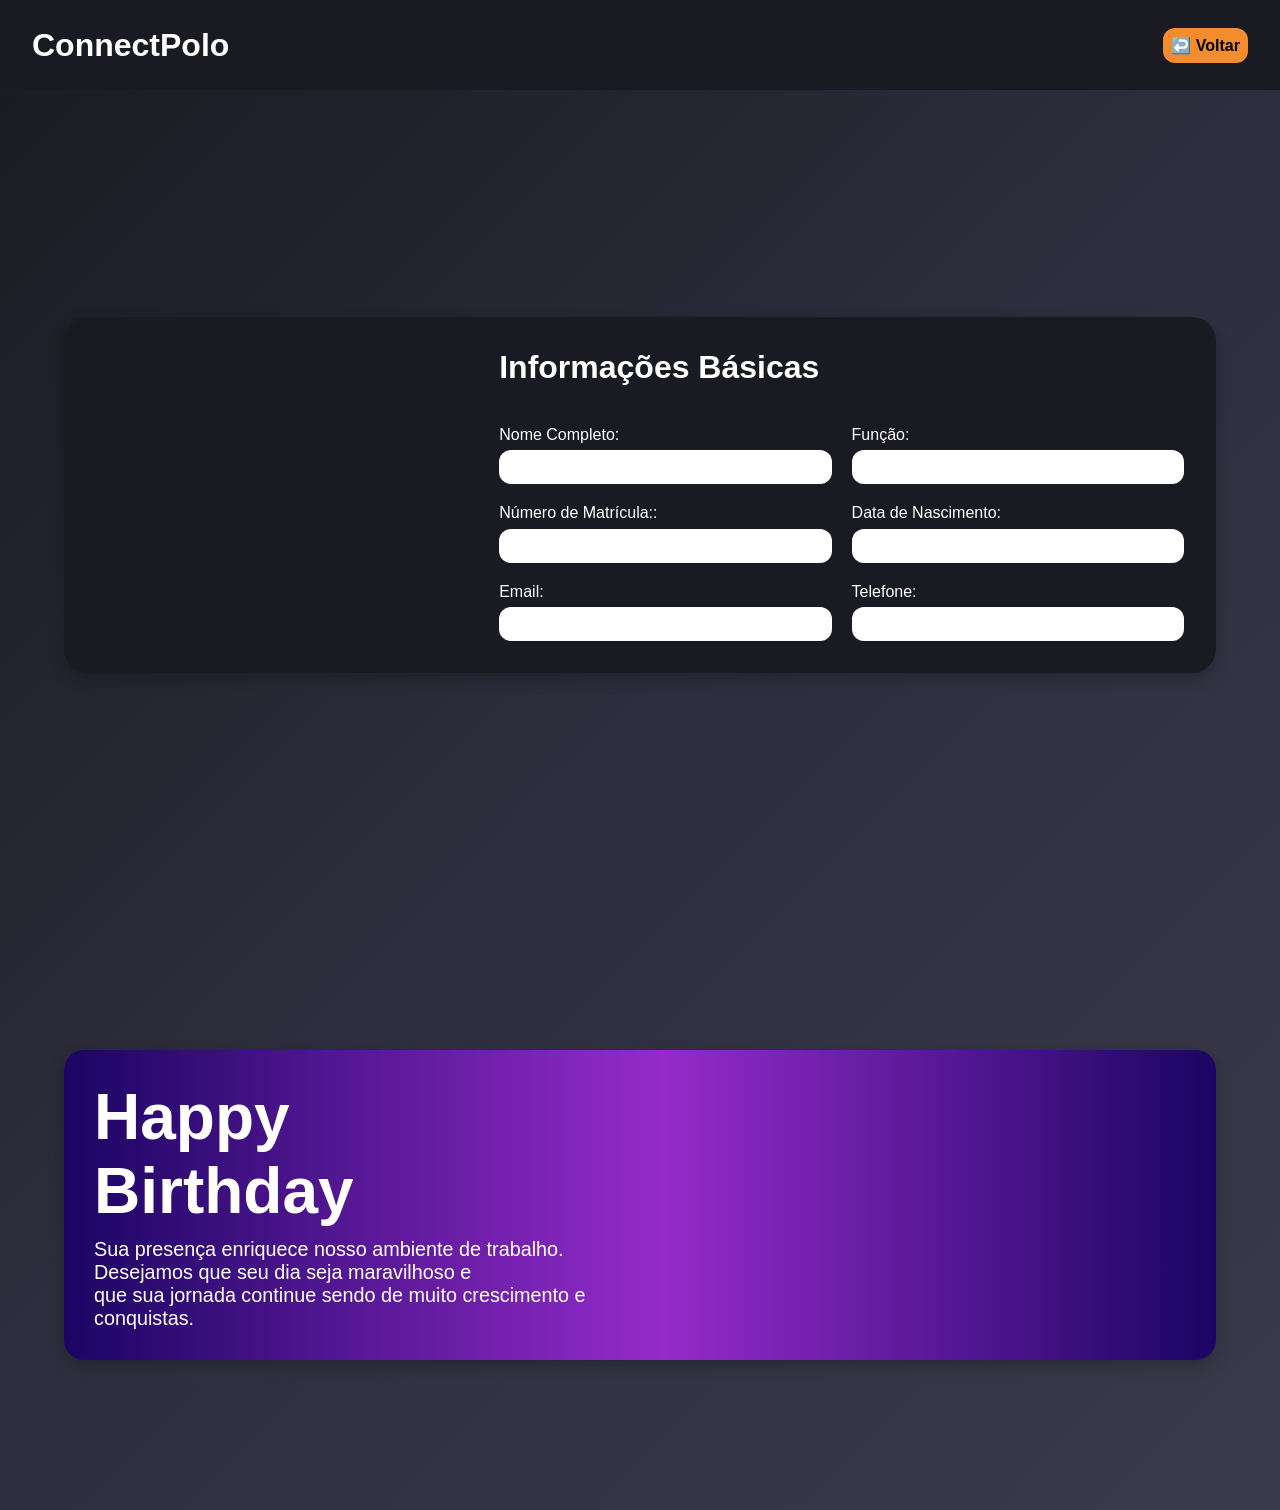
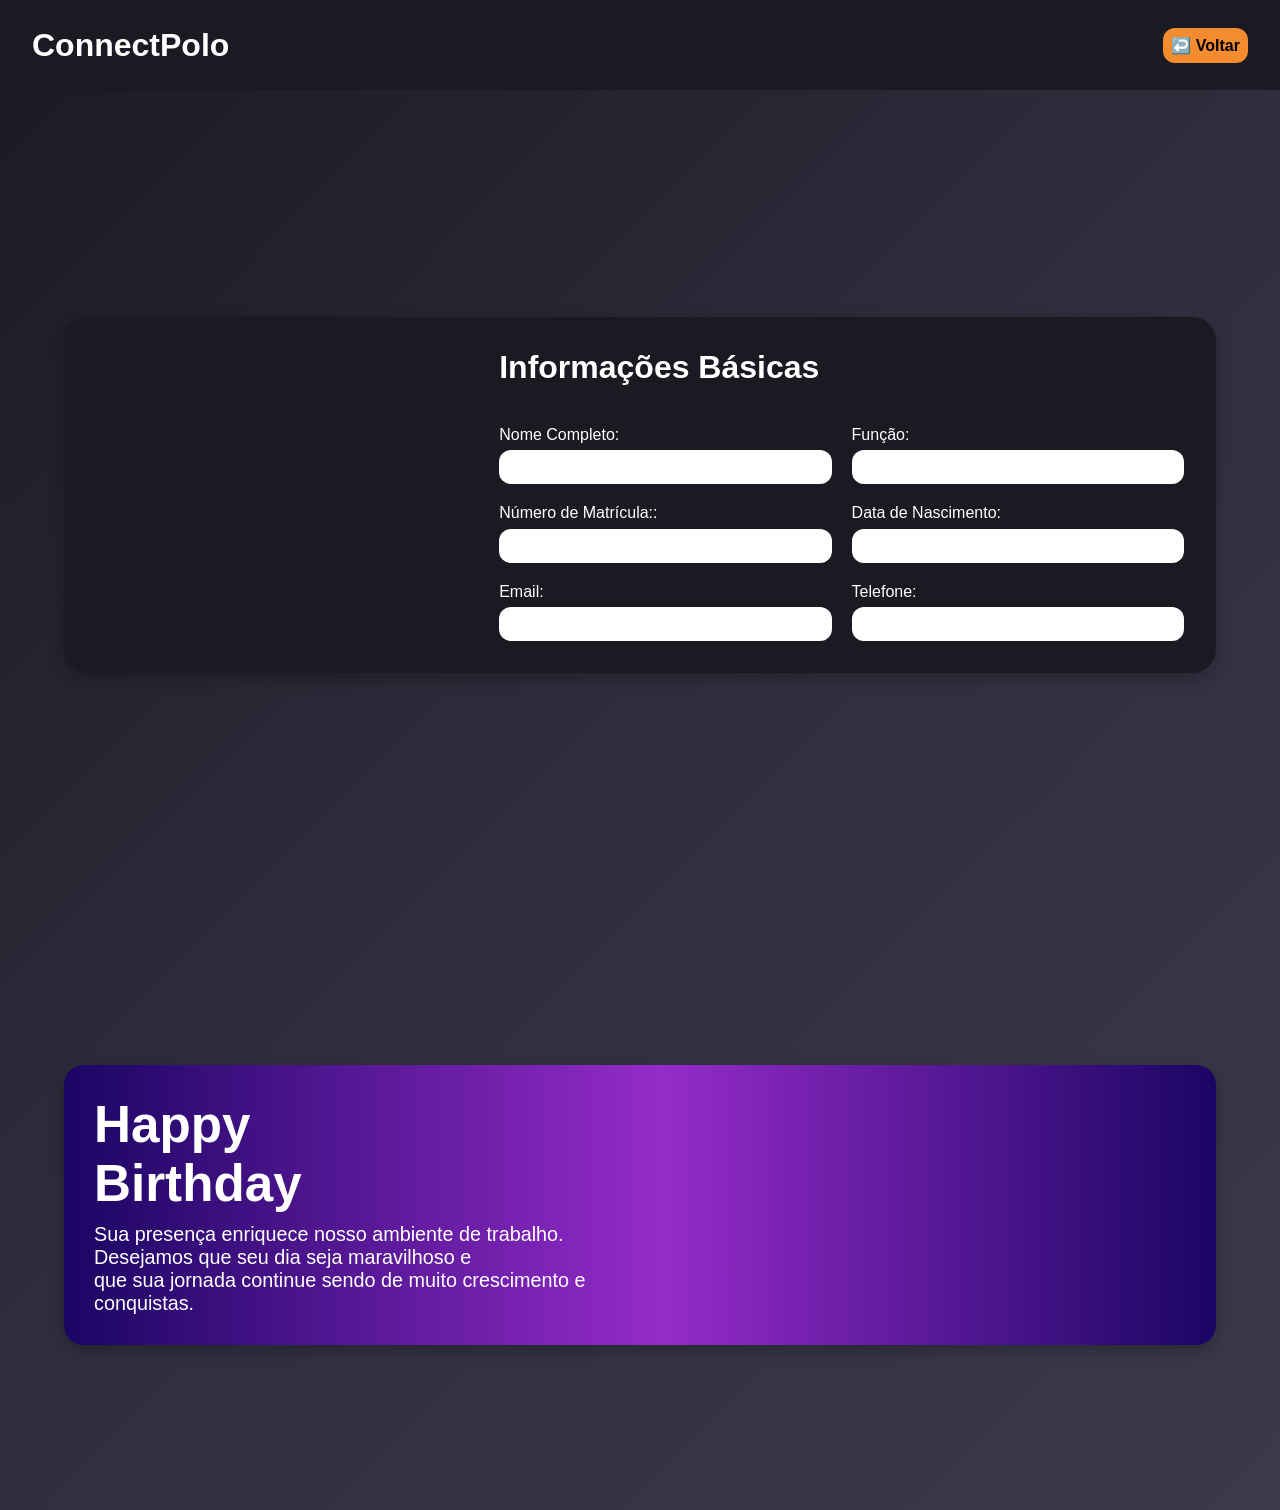

fix: resolve PWA 404 errors and fix profile data fetching

--- a/CSS/perfil-lider.css
+++ b/CSS/perfil-lider.css
@@ -227,8 +227,7 @@ h2 {
 }
 
 .texto h4 {
-    font-size: 4rem;
-   
+   font-size: clamp(3rem, 4vw, 4rem);
     font-family: "Bubbler One", sans-serif;
 }
 
@@ -318,5 +317,13 @@ h2 {
         flex-direction: column;
         align-items: center;
         gap: 0.8rem;
+    }
+
+    .texto h4 {
+        font-size: 2rem;
+    }
+
+    .texto p{
+        font-size: 1rem;
     }
 }
